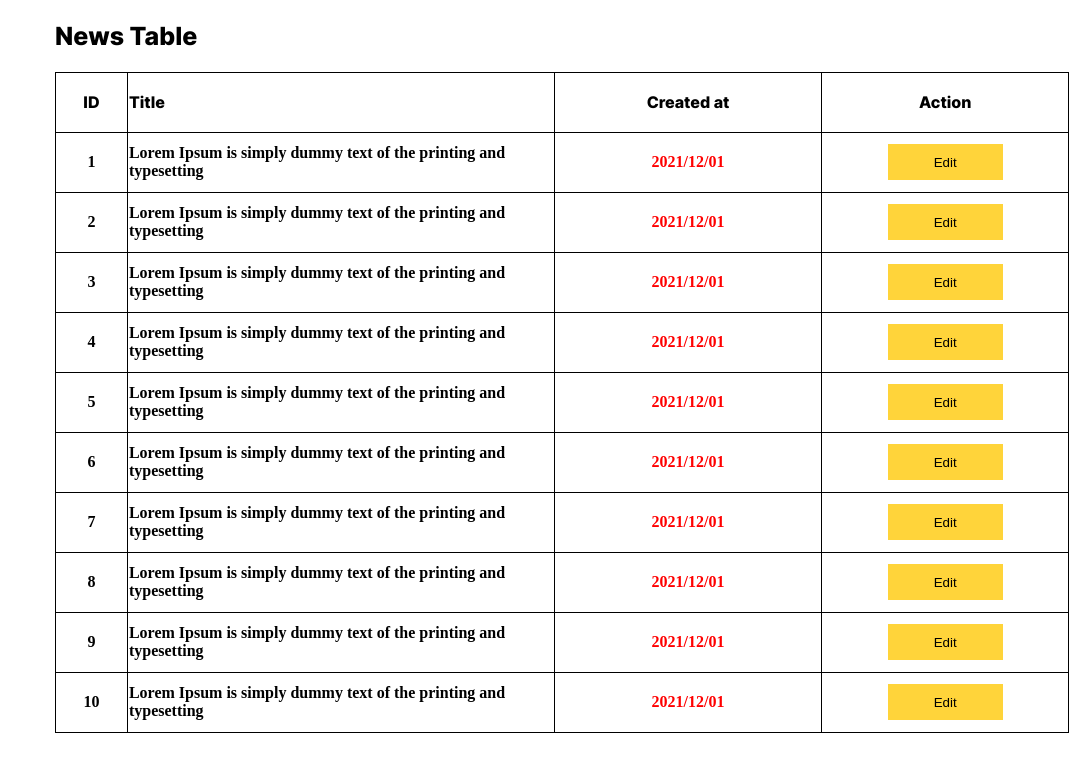
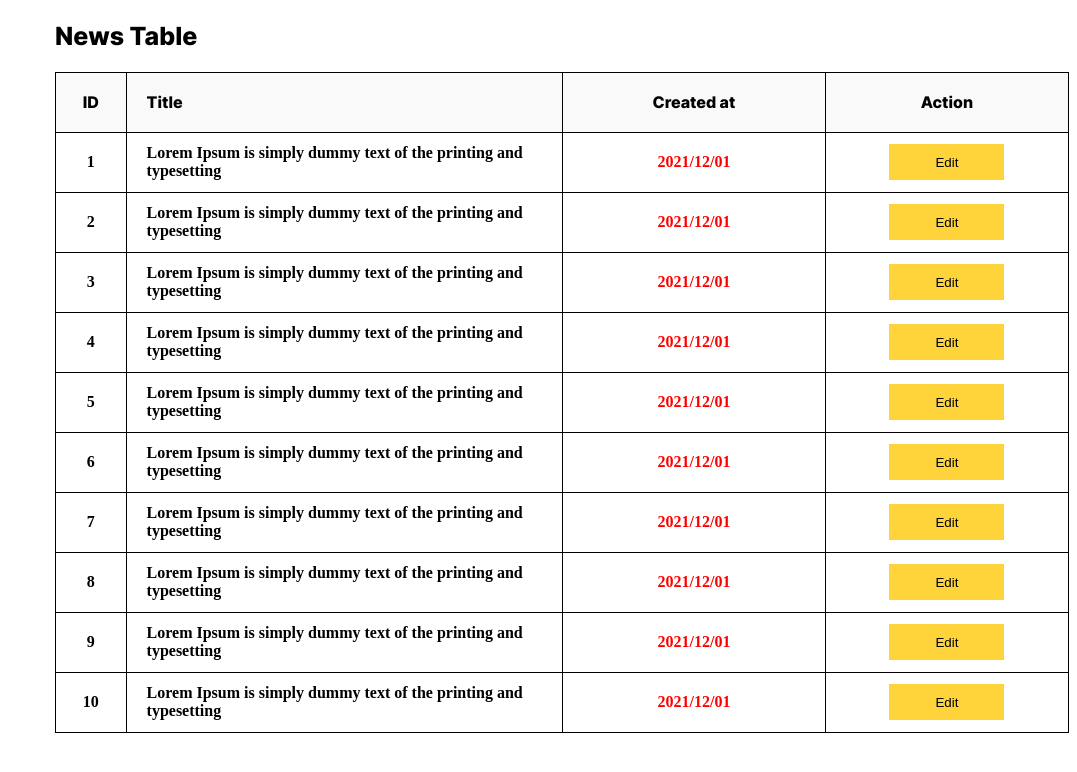
Before and after one commit to giobashvili1/Sacavi56, a plain HTML site: page Css Tables1/index.html in a window 1280 px wide. Shown: the whole page, without its empty margins (203-1280 px from the left). Drawn offline with Linux system fonts and the light colour scheme.

Commit message:
Add files via upload

```diff
--- a/Css Tables1/style.css
+++ b/Css Tables1/style.css
@@ -4,15 +4,18 @@
 
 }
 table{
+
     margin-left: 250px;
     border: 1px solid black;
     border-collapse: collapse;
+
 
 }
 tr th{
     font-family: "fonti";
     border: 1px solid black;
     border-collapse: collapse;
+    background-color: #F9F9F9;
 }
 h2{
     font-family: "fonti";
@@ -31,7 +34,9 @@ h2{
     border: 1px solid black;
     border-collapse: collapse;
 
+
 }
+
 .title{
     width:444px;
     height: 57px;
@@ -39,6 +44,7 @@ h2{
     font-weight: bolder;
     border: 1px solid black;
     border-collapse: collapse;
+    padding-left: 20px;
 
 }
 .time{
```
